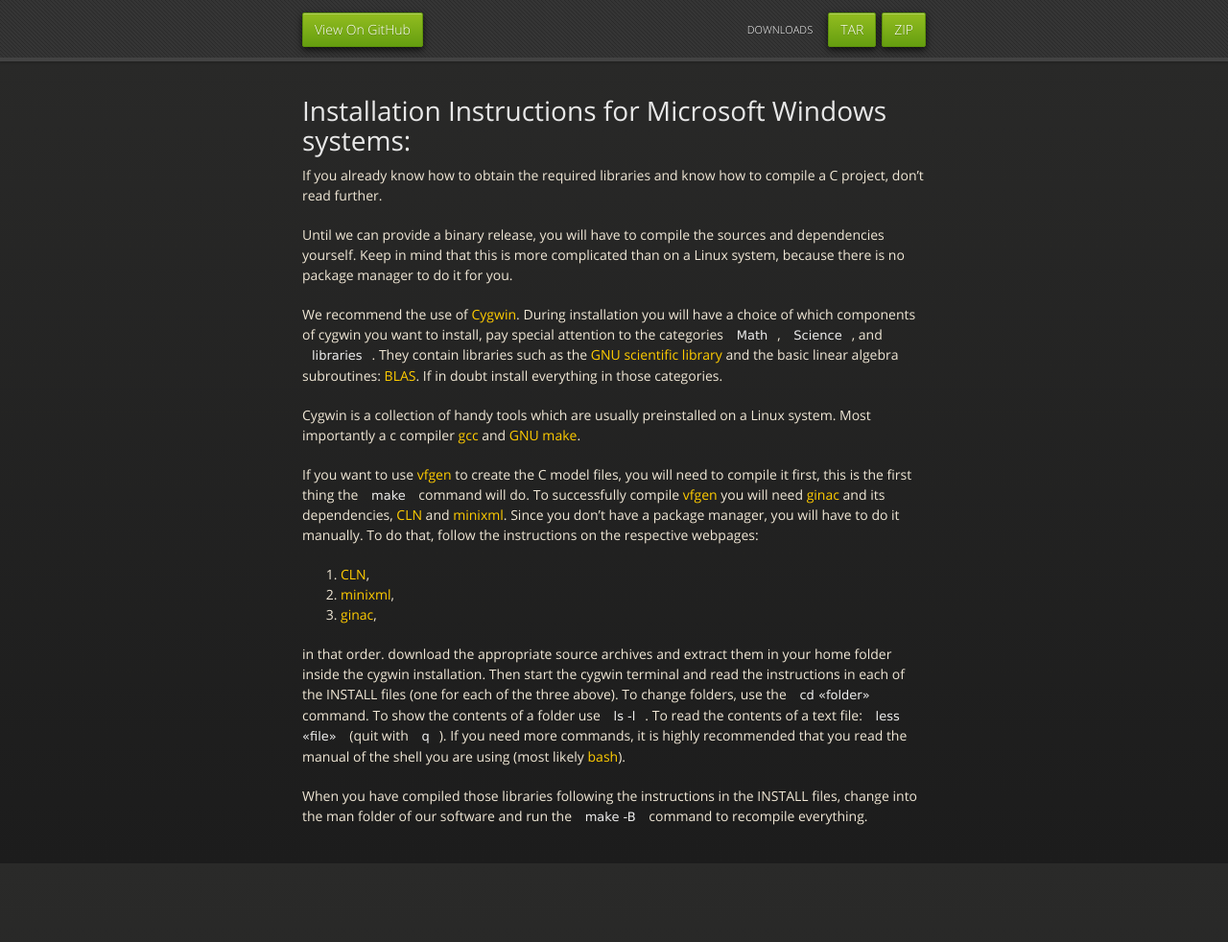
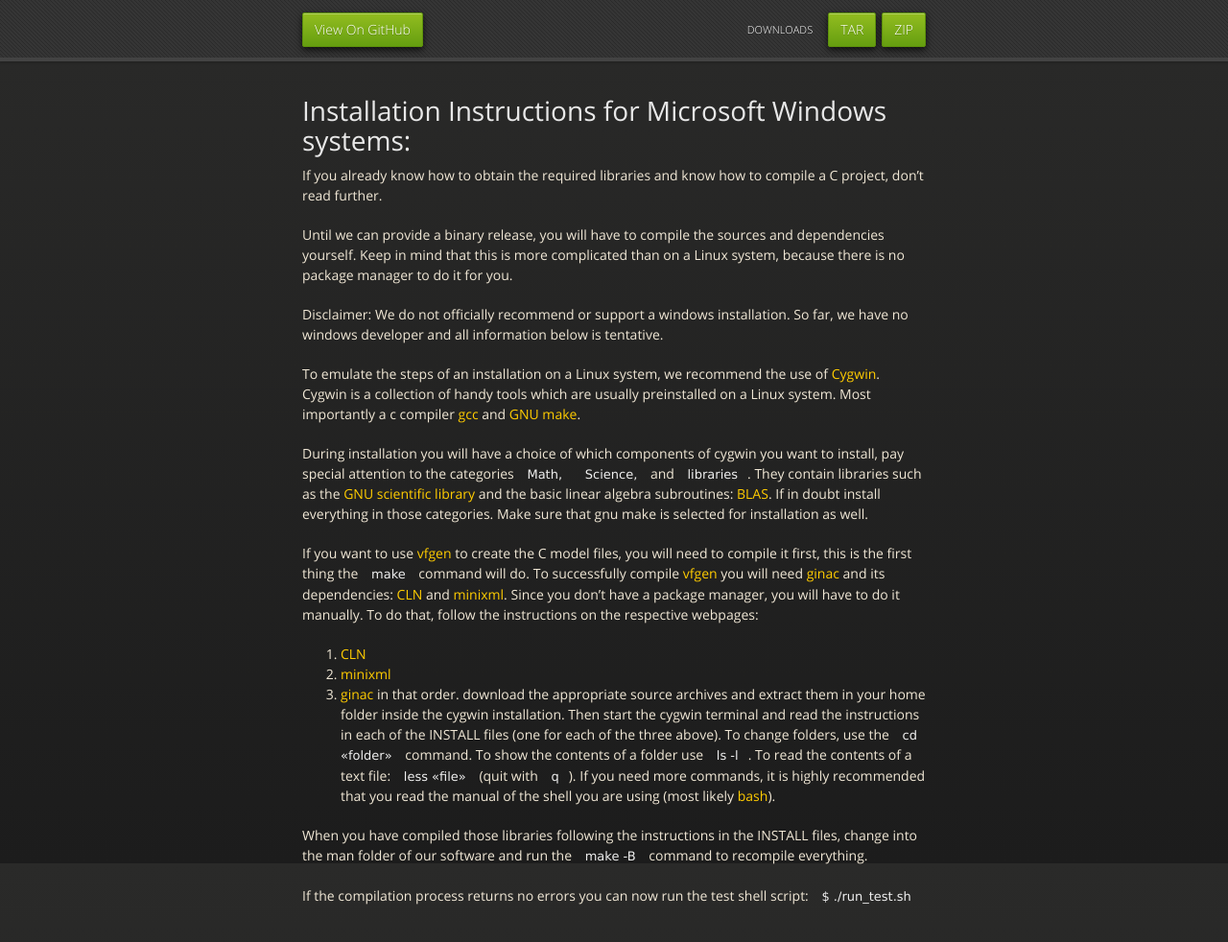
Before and after one commit to a-kramer/mcmc_clib, a Jekyll site: the page built from ms_win64.md, in a window 1280 px wide and 1054 px high. Shown: the top 982 px of the window at 96% size. Built offline with Jekyll 4.4.1, drawn with Linux system fonts in a browser that asks for light colours; nearby versions of some CDN libraries.

Commit message:
cleaned instructions for windows users a bit

````diff
--- a/ms_win64.md
+++ b/ms_win64.md
@@ -13,33 +13,37 @@ sources and dependencies yourself. Keep in mind that this is more
 complicated than on a Linux system, because there is no package
 manager to do it for you.
 
-We recommend the use of [Cygwin](https://www.cygwin.com/). During
-installation you will have a choice of which components of cygwin you
-want to install, pay special attention to the categories ```Math```,
-```Science```, and ```libraries```. They contain libraries such as the
-[GNU scientific library](http://www.gnu.org/software/gsl/) and the
-basic linear algebra subroutines:
+Disclaimer: We do not officially recommend or support a windows
+installation. So far, we have no windows developer and all information
+below is tentative.
+
+To emulate the steps of an installation on a Linux system, we
+recommend the use of [Cygwin](https://www.cygwin.com/). Cygwin is a
+collection of handy tools which are usually preinstalled on a Linux
+system. Most importantly a c compiler [gcc](http://gcc.gnu.org/) and
+[GNU make](http://www.gnu.org/software/make/).
+
+During installation you will have a choice of which components of
+cygwin you want to install, pay special attention to the categories
+```Math,``` ```Science,``` and ```libraries```. They contain libraries
+such as the [GNU scientific library](http://www.gnu.org/software/gsl/)
+and the basic linear algebra subroutines:
 [BLAS](https://www.gnu.org/software/gsl/manual/html_node/BLAS-Support.html). If
-in doubt install everything in those categories.
-
-Cygwin is a collection of handy tools which are usually preinstalled
-on a Linux system. Most importantly a c compiler
-[gcc](http://gcc.gnu.org/) and [GNU make](http://www.gnu.org/software/make/).
+in doubt install everything in those categories. Make sure that gnu
+make is selected for installation as well.
 
 If you want to use [vfgen](http://www.warrenweckesser.net/vfgen/) to
 create the C model files, you will need to compile it first, this is
 the first thing the ```make``` command will do. To successfully
 compile [vfgen](http://www.warrenweckesser.net/vfgen/) you will need
-[ginac](http://www.ginac.de/) and its dependencies,
+[ginac](http://www.ginac.de/) and its dependencies:
 [CLN](http://www.ginac.de/CLN/) and
 [minixml](http://sourceforge.net/projects/minixml/). Since you don't
 have a package manager, you will have to do it manually. To do that,
 follow the instructions on the respective webpages:
-
-1. [CLN](http://www.ginac.de/CLN/),
-2. [minixml](http://sourceforge.net/projects/minixml/),
-3. [ginac](http://www.ginac.de/),
-
+1. [CLN](http://www.ginac.de/CLN/)
+2. [minixml](http://sourceforge.net/projects/minixml/)
+3. [ginac](http://www.ginac.de/)
 in that order. download the appropriate source archives and extract
 them in your home folder inside the cygwin installation. Then start
 the cygwin terminal and read the instructions in each of the INSTALL
@@ -53,3 +57,6 @@ that you read the manual of the shell you are using (most likely
 When you have compiled those libraries following the instructions in
 the INSTALL files, change into the man folder of our software and run
 the ```make -B``` command to recompile everything.
+
+If the compilation process returns no errors you can now run the test
+shell script: ```$ ./run_test.sh```
````
